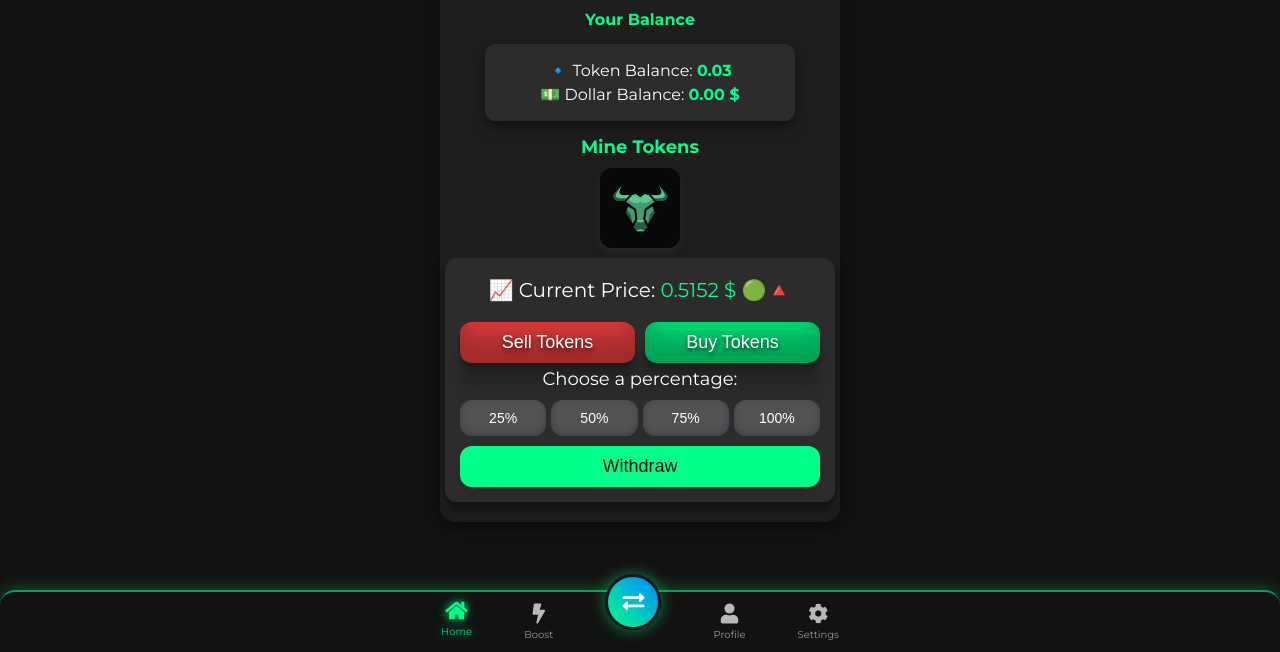
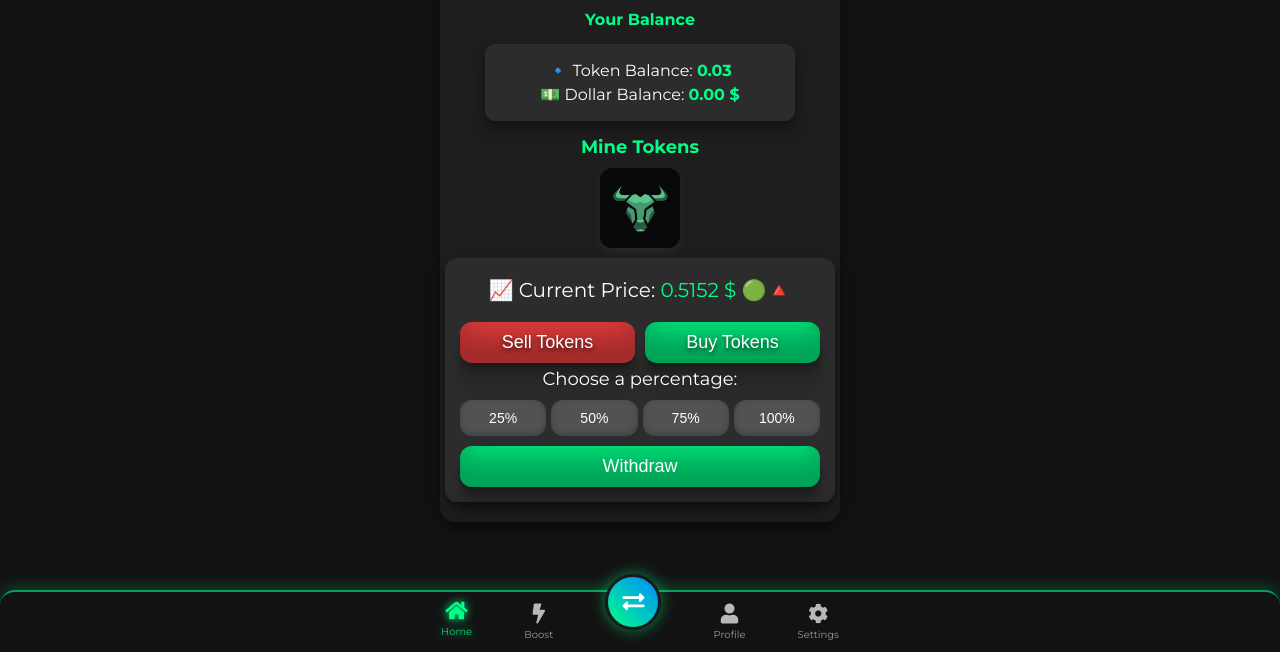
Before and after one commit to FAUXON/mfodjhfd, a plain HTML site: page index.html in a window 1280 px wide. Shown: the part 148-800 px from the top of the page. Drawn offline with Linux system fonts and the light colour scheme; a web font is replaced by a local one.

Commit message:
Update styles.css

```diff
--- a/styles.css
+++ b/styles.css
@@ -419,7 +419,7 @@ margin: 0 30px;
 
 .connect-wallet-button {
   background-color: #00ff88;
-  color: #121212;
+  color: #ffff;
   border: none;
   border-radius: 12px;
   padding: 12px 20px;
@@ -428,7 +428,7 @@ margin: 0 30px;
   transition: background-color 0.3s, transform 0.3s;
   margin-top: 20px;
   width: 100%;
-  box-shadow: rgba(9, 30, 66, 0.25) 0px 4px 8px -2px, rgba(9, 30, 66, 0.08) 0px 0px 0px 1px;
+  box-shadow: rgba(0, 0, 0, 0.17) 0px -23px 25px 0px inset, rgba(0, 0, 0, 0.15) 0px -36px 30px 0px inset, rgba(0, 0, 0, 0.1) 0px -79px 40px 0px inset, rgba(0, 0, 0, 0.06) 0px 2px 1px, rgba(0, 0, 0, 0.09) 0px 4px 2px, rgba(0, 0, 0, 0.09) 0px 8px 4px, rgba(0, 0, 0, 0.09) 0px 16px 8px, rgba(0, 0, 0, 0.09) 0px 32px 16px;
 }
 
 .connect-wallet-button:hover {
```
